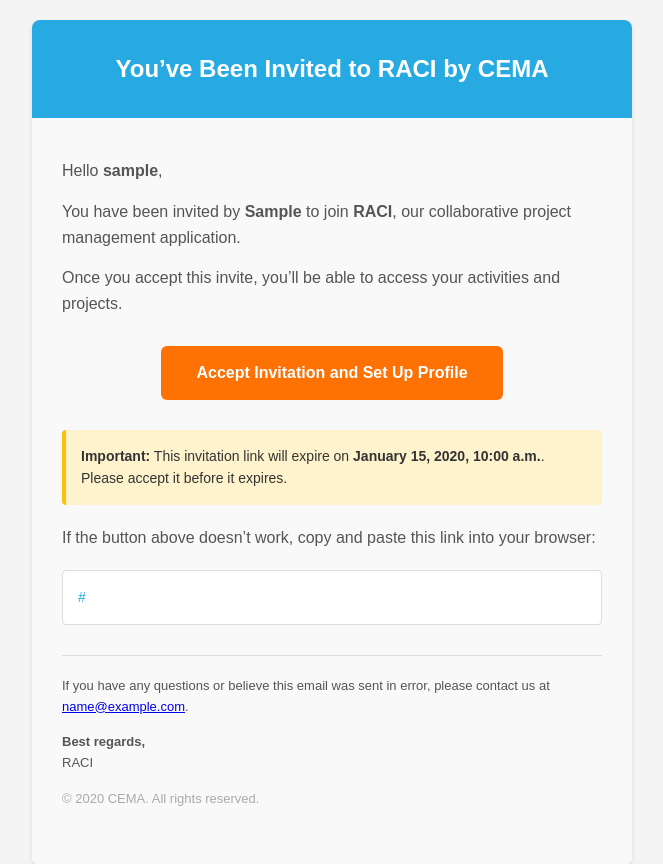
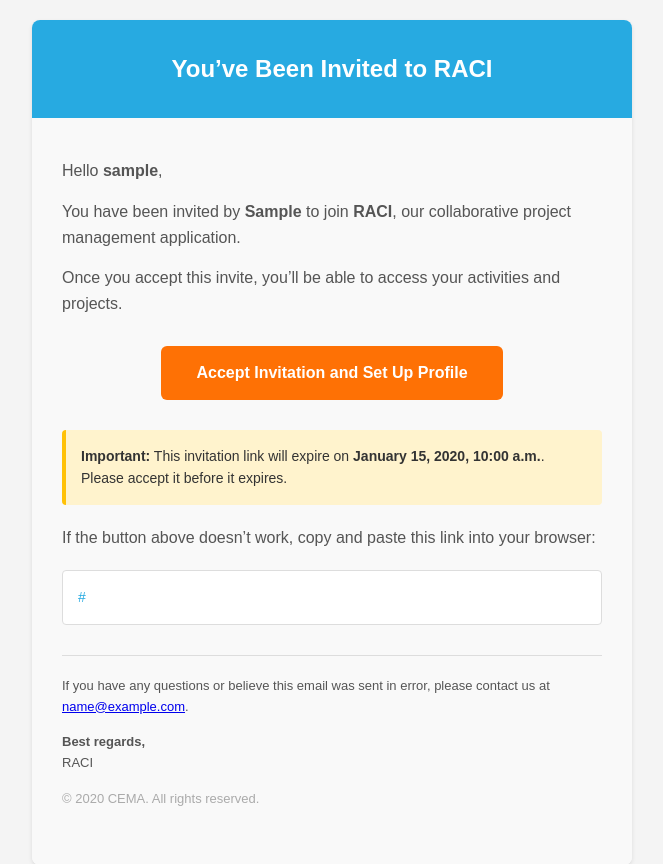
Before and after one commit to Antoney20/RACI-Project-Management-System, a Django app: template templates/invite/invited.html in a window 1280 px wide. Shown: the top 864 px of the page, without its empty margins (308-971 px from the left). Run offline with Django 5.2, Linux system fonts and the light colour scheme; the template is opened without the code that fills it: most values are stand-ins (such as "Sample title", 1, 10 or a date in 2020).

Commit message:
the liitle changes for prod

```diff
--- a/templates/invite/invited.html
+++ b/templates/invite/invited.html
@@ -105,7 +105,7 @@
 <div class="email-wrapper">
     <div class="container">
         <div class="header">
-            <h2>You’ve Been Invited to RACI by CEMA</h2>
+            <h2>You’ve Been Invited to RACI</h2>
         </div>
 
         <div class="content">
```
